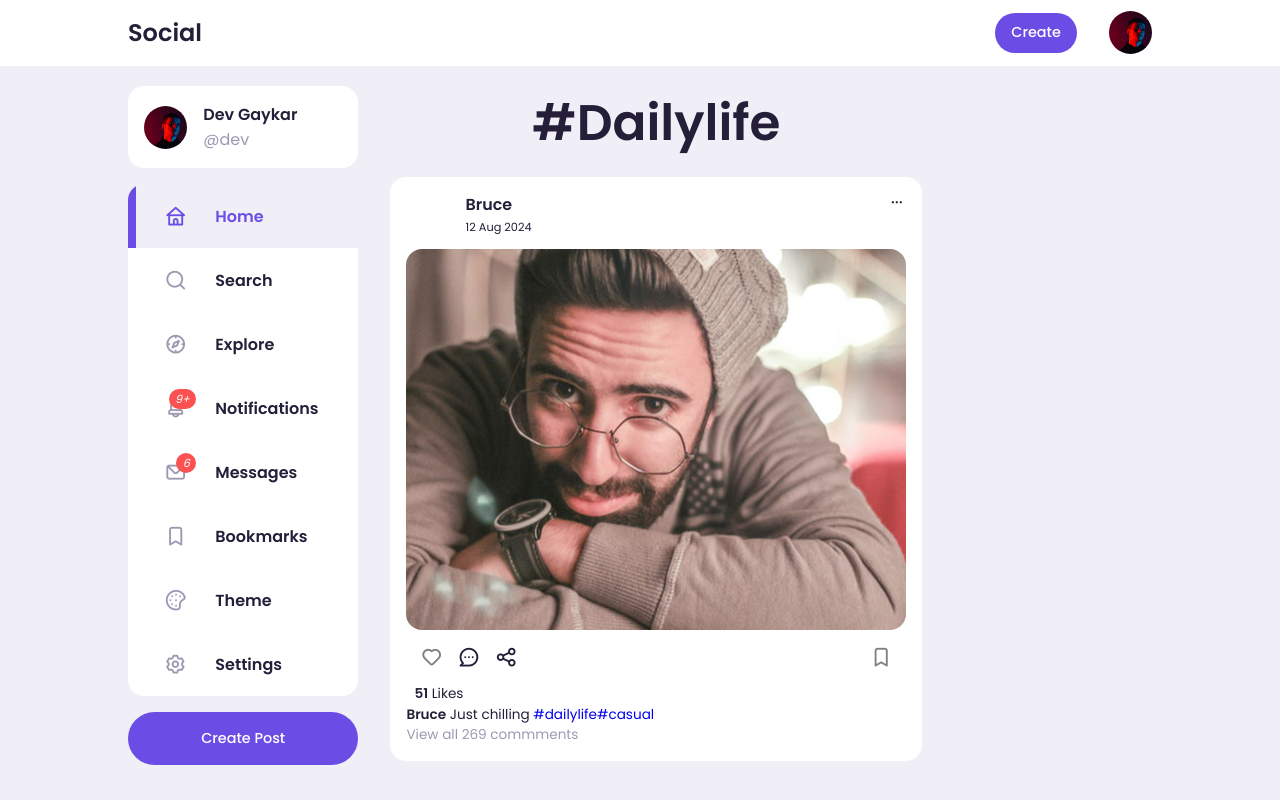
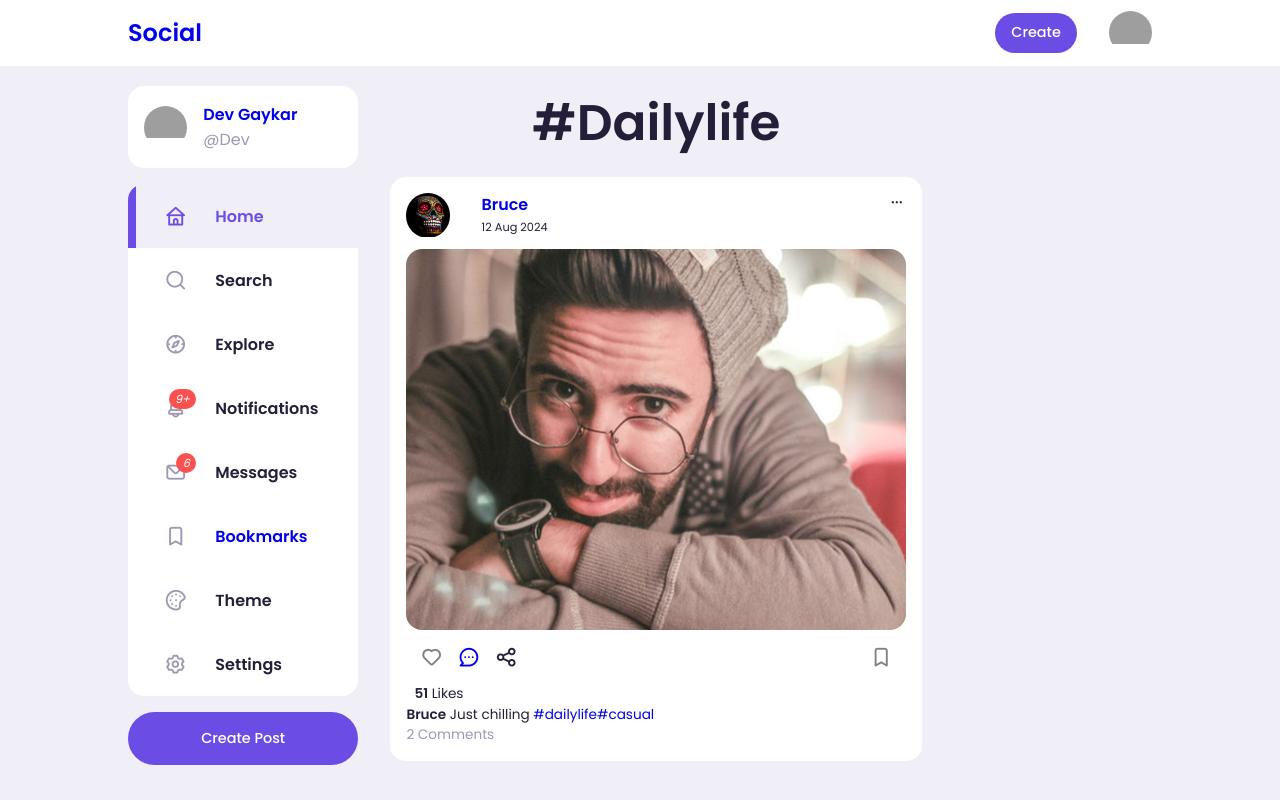
Before and after one commit to DevGaykar/Social-Media, a Django app: page /tag/0661a571-58c1-11ef-9a7d-2c3b7007bc14 in a window 1280 px wide. Run offline with Django 5.2, Linux system fonts and the light colour scheme; a user stored in the database is signed in; data comes from the database, SQL or seed files in the repository; both versions use the stored data as it was after the commit; grey boxes are pictures that could not be loaded.

Commit message:
Added URLs to buttons , images and navbar for improved navigation

```diff
--- a/Social/post/templates/post/tag.html
+++ b/Social/post/templates/post/tag.html
@@ -8,18 +8,20 @@
             #{{tag.title|title}}</h1>
         </div>
     </header>
-    <!-------------------------FEEDS------------------------->
+    <!-------------------------FEEDS-------------------------->
     <div class="feeds">
-        <!-------------------------FEED1------------------------->
+        <!-------------------------FEED1-------------------------->
         {% for post in posts %}
         <div class="feed">
             <div class="head">
                 <div class="user">
                     <div class="profile-photo">
-                        <!-- <img src="{% static 'images/profile-13.jpg'%}"> -->
+                        <a href = "{% url 'profile' post.user.profile.user %}">
+                        <img src="{{post.user.profile.image.url}}"/>
                     </div>
                     <div class="ingo">
                         <h3>{{post.user.username}}</h3>
+                    </a>
                         <small>{{post.posted|date:"d M Y"}}</small>
                     </div>
                 </div>
@@ -38,7 +40,9 @@
                             <i class="uil uil-heart{% if user in post.post_likes.all %} liked{% endif %}"></i>
                         </span>
                     </a>
-                    <span><i class="uil uil-comment-dots"></i></span>
+                    <a href="{%url 'post-details' post.id%}">
+                        <span><i class="uil uil-comment-dots"></i></span>
+                    </a>
                     <span><i class="uil uil-share-alt"></i></span>
                 </div>
                 <div class="bookmark">
@@ -62,7 +66,11 @@
                      <span class="harsh-tag">{% for tag in post.tag.all%}<a href ="{{tag.get_absolute_url}}">#{{tag.title}}</a>{% endfor %}</span></p>
             </div>
             <div>
-                <div class="comments text-muted">View all 269 commments</div>
+                {% if post.comments.count <= 1 %}
+                 <div class="comments text-muted"> {{post.comments.count}} Comment</div>
+                {%elif post.comments.count > 1%}
+                <div class="comments text-muted"> {{post.comments.count}} Comments</div>
+                 {%endif%}
             </div>
         </div>
         {% endfor %}
--- a/Social/post/urls.py
+++ b/Social/post/urls.py
@@ -3,7 +3,7 @@ from django.urls import path
 from post import views
 urlpatterns = [
     path('',views.home,name='home'),
-    path('newpost',views.NewPost,name='newpost'),
+    path('newpost/',views.NewPost,name='newpost'),
     path('<uuid:post_id>',views.PostDetail,name='post-details'),
     path('tag/<slug:tag_slug>',views.Tags,name='tags'),
     path('<uuid:post_id>/like',views.like,name='like'),
--- a/Social/templates/base.html
+++ b/Social/templates/base.html
@@ -14,41 +14,47 @@
     <nav>
         <div class="container">
             <h2 class="log">
+                <a href = "{% url 'home' %}">
                 Social
+                </a>
             </h2>
             <!-- <div class="search-bar">
                 <i class="uil uil-search"></i>
                 <input type="search" placeholder="Search for user">
             </div> -->
             <div class="create">
-                <label class="btn btn-primary" for="create-post">Create</label>
+                <a href="{% url 'newpost' %}" class="btn btn-primary" role="button">
+                    Create
+                </a>
                 <div class="profile-photo" >
-                    <img src="{% static './images/profile-8.jpg'%}" alt="profile pic">
+                    <a href = "{% url 'profile' request.user.profile.user %}">
+                    <img src="{{request.user.profile.image.url}}"/>
+                    </a>
                 </div>
             </div>
         </div>
     </nav>
 
-    <!------------------------Main------------------------->
+    <!------------------------Main-------------------------->
     <main>
         <div class="container">
             <!--*****************Left*************************-->
             <div class="left">
-                <a  class="profile">
+                <a  class="profile" href = "{% url 'profile' request.user.profile.user %}">
                     <div class="profile-photo">
-                        <img src="{% static '/images/profile-8.jpg'%}">
+                            <img src="{{request.user.profile.image.url}}"/>
                     </div>
                     <div class="handle">
-                        <h4>Dev Gaykar</h4>
+                        <h4>{{ request.user.profile.first_name }} {{ request.user.profile.last_name }}</h4>
                         <p class="text-muted">
-                            @dev
+                            @{{request.user.profile.user.username }}
                         </p>
                     </div>
                 </a>
 
                 <!--*****************Sidebar*************************-->
                 <div class="sidebar">
-                    <a  class="menu-item active">
+                    <a  class="menu-item active"  href = "{% url 'home' %}">
                         <span><i class="uil uil-home"></i></span><h3>Home</h3>
                     </a>
                     <a  class="menu-item">
@@ -115,7 +121,7 @@
                     <a  class="menu-item " id="messages-notification">
                         <span><i class="uil uil-envelope"><small class="notification-count">6</small></i></span><h3>Messages</h3>
                     </a>
-                    <a  class="menu-item ">
+                    <a  class="menu-item " href="{% url 'profilefavourite' request.user.profile.user %}">
                         <span><i class="uil uil-bookmark"></i></span><h3>Bookmarks</h3>
                     </a>
                     <a  class="menu-item " id="theme">
@@ -126,7 +132,9 @@
                     </a>
                 </div>
                 <!-------------------Button---------------->
-                <label for="create-post" class="btn btn-primary">Create Post</label>
+                <a href="{% url 'newpost' %}" class="btn btn-primary" role="button">
+                    Create Post
+                </a>
             </div>
             <!---- ====================End of left=============================-->
             {% block content%}
--- a/Social/userauths/templates/userauths/profile.html
+++ b/Social/userauths/templates/userauths/profile.html
@@ -69,9 +69,11 @@
           <div class="nav">
             <ul>
               <li><a href="{% url 'profile' profile.user %}">Posts</a></li>
+              {% if profile.user == request.user%}
               <li>
                 <a href="{% url 'profilefavourite' profile.user %}">Saved</a>
               </li>
+              {%endif%}
             </ul> <br>
           {% if profile.user != request.user %}
           <label class = "btn btn-primary" > Message </label>
```
Also changed, not shown: Social/post/templates/post/post-details.html (+4 -4 lines), Social/templates/index.html (+5 -6 lines), Social/db.sqlite3.
